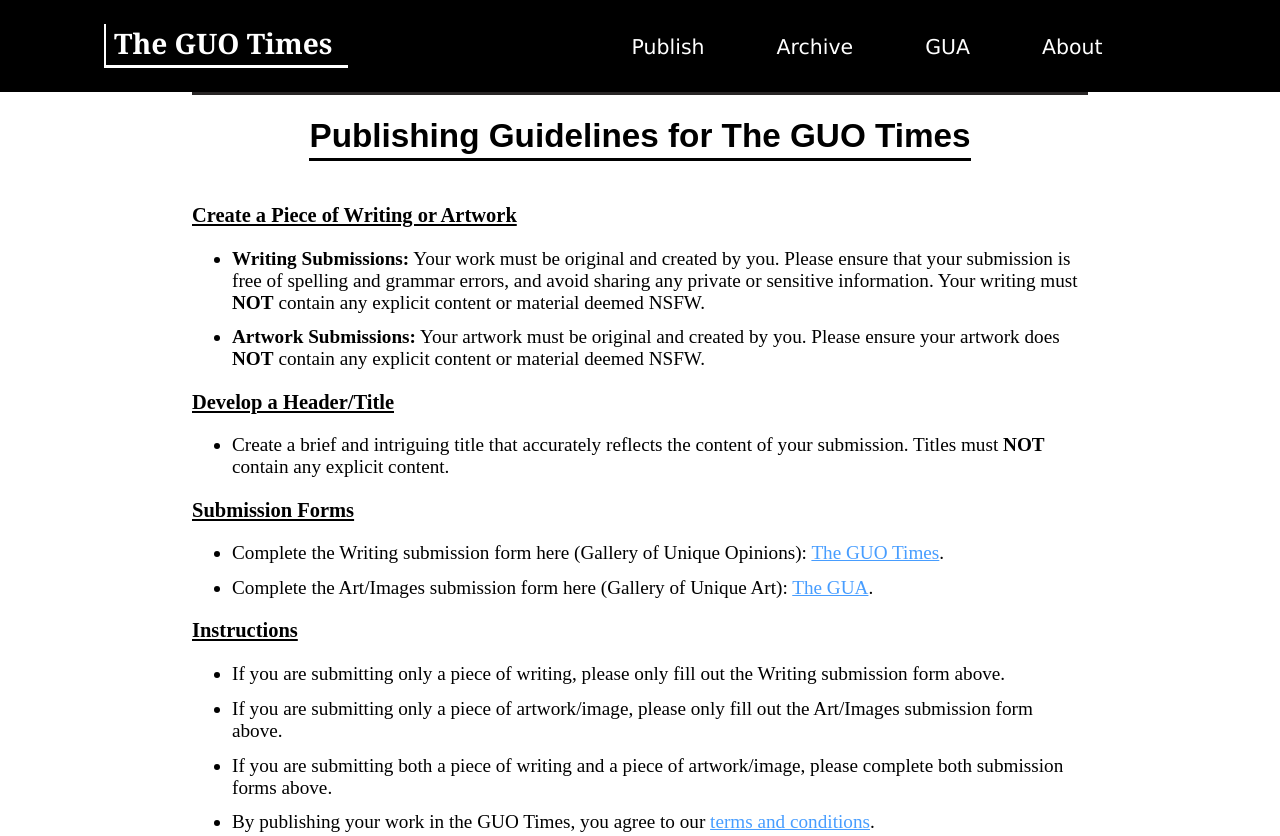
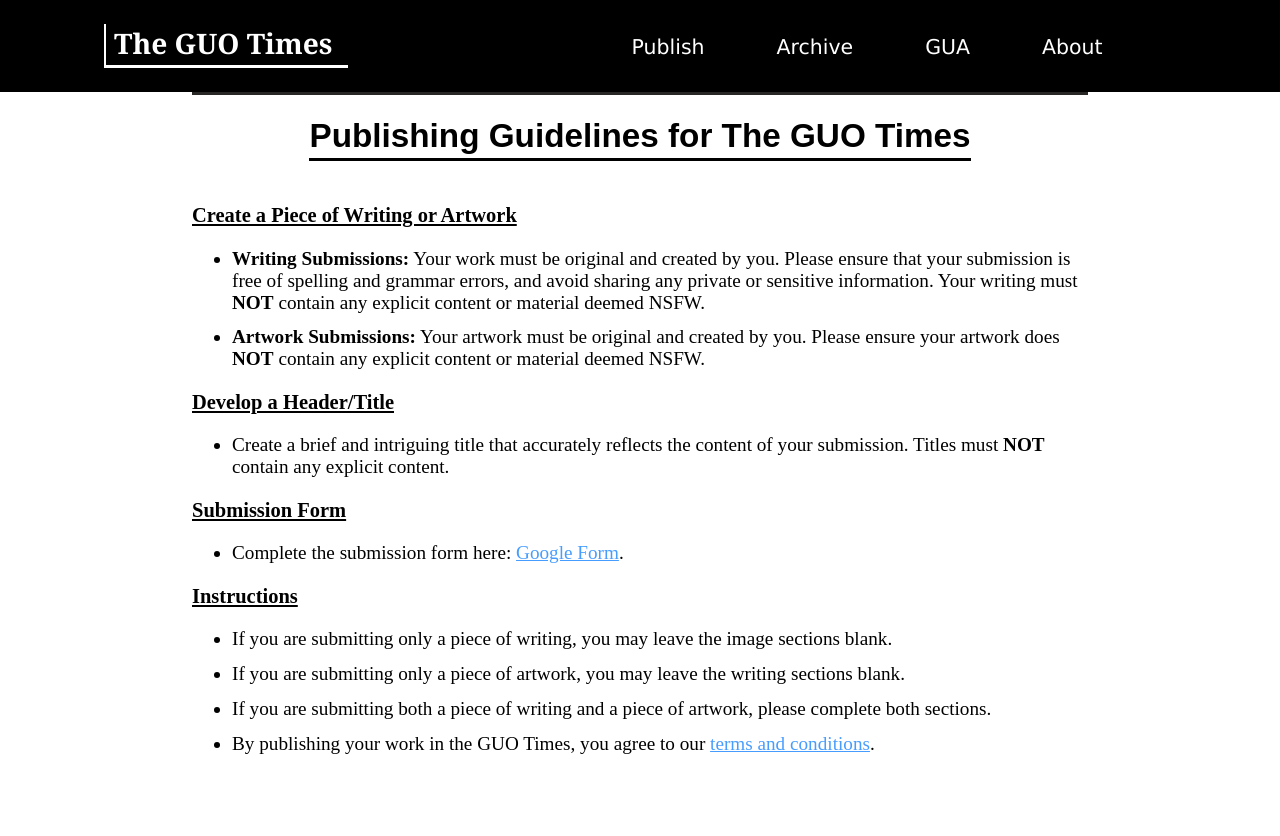
Before and after one commit to TheGUOTimes/TheGUOTImes, a plain HTML site: page publish.html in a window 1280 px wide. Shown: the top 836 px of the page. Drawn offline with Linux system fonts and the light colour scheme.

Commit message:
Bug Fixes

```diff
--- a/publish.html
+++ b/publish.html
@@ -82,23 +82,20 @@
           <li class="publish-intructions-section-list-content">Create a brief and intriguing title that accurately
             reflects the content of your submission. Titles must <b>NOT</b> contain any explicit content.</li>
         </ul>
-        <p class="publish-intructions-section">Submission Forms</p>
+        <p class="publish-intructions-section">Submission Form</p>
         <ul class="publish-intructions-section-list">
-          <li class="publish-intructions-section-list-content">Complete the Writing submission form here (Gallery of Unique Opinions):
-            <a id="publish-google-form" href="https://theguotimes.atlassian.net/servicedesk/customer/portal/1/create/10009" target="_blank">The GUO Times</a>.</li>
-          <li class="publish-intructions-section-list-content">Complete the Art/Images submission form here (Gallery of Unique Art):
-            <a id="publish-google-form" href="https://theguotimes.atlassian.net/servicedesk/customer/portal/1/create/10013" target="_blank">The GUA</a>.</li>
+          <li class="publish-intructions-section-list-content">Complete the submission form here:
+            <a id="publish-google-form" href="https://forms.gle/uuNkRLPgkHWdPBmHA" target="_blank">Google Form</a>.</li>
         </ul>
         <p class="publish-intructions-section">Instructions</p>
         <ul class="publish-intructions-section-list">
-          <li class="publish-intructions-section-list-content">If you are submitting only a piece of writing, please only
-            fill out the Writing submission form above.
-          </li>
-          <li class="publish-intructions-section-list-content">If you are submitting only a piece of artwork/image, please only
-            fill out the Art/Images submission form above.
+          <li class="publish-intructions-section-list-content">If you are submitting only a piece of writing, you may
+            leave the image sections blank.</li>
+          <li class="publish-intructions-section-list-content">If you are submitting only a piece of artwork, you
+            may leave the writing sections blank.
           </li>
           <li class="publish-intructions-section-list-content">If you are submitting both a piece of writing and
-            a piece of artwork/image, please complete both submission forms above.
+            a piece of artwork, please complete both sections.
           </li>
           <li class="publish-intructions-section-list-content">By publishing your work in the GUO Times,
             you agree to our <a id="link-to-terms" href="./about#terms-and-conditions">terms and conditions</a>.
```
